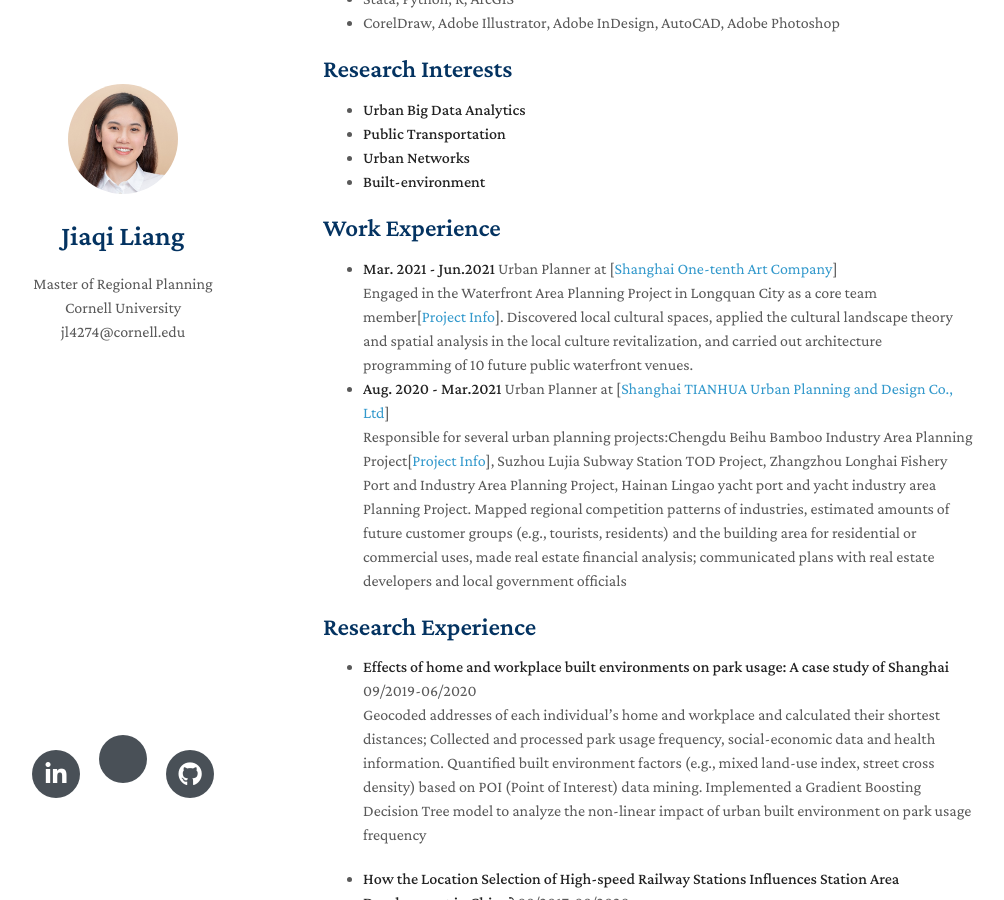
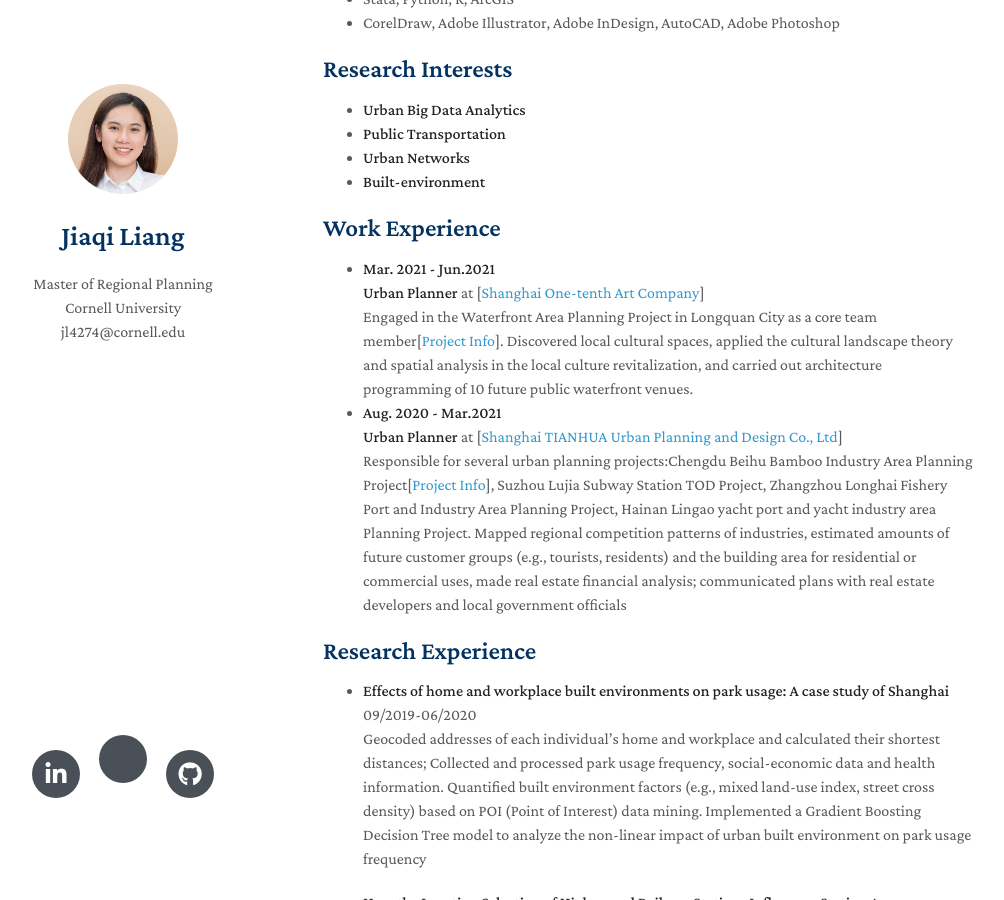
Before and after one commit to april29liang/.github.io, a Jekyll site: the page built from index.md, in a window 1280 px wide and 900 px high, scrolled down 520 px. Shown: the whole window, without its empty margins (147-1151 px from the left). Built offline with Jekyll 4.4.1, drawn with Linux system fonts in a browser that asks for light colours; nearby versions of some CDN libraries; a style sheet for code colours, icons or effects is not loaded; our own code applies the rules of GitHub Pages for plain Markdown files.

Commit message:
Update index.md

```diff
--- a/index.md
+++ b/index.md
@@ -21,10 +21,14 @@ I have rich practical experiences as an urban planner. I have been involved in 6
 
 ## Work Experience
 
-- **Mar. 2021 - Jun.2021** Urban Planner at [[Shanghai One-tenth Art Company](https://www.onetenth.cn/en/home/)]
+- **Mar. 2021 - Jun.2021**
+  <br>
+  **Urban Planner** at [[Shanghai One-tenth Art Company](https://www.onetenth.cn/en/home/)]
   <br>
   Engaged in the Waterfront Area Planning Project in Longquan City as a core team member[[Project Info](https://www.onetenth.cn/en/cities/p_f992b662a4c3d36c3a92f7c7bd14cbd2)]. Discovered local cultural spaces, applied the cultural landscape theory and spatial analysis in the local culture revitalization, and carried out architecture programming of 10 future public waterfront venues.
-- **Aug. 2020 - Mar.2021** Urban Planner at [[Shanghai TIANHUA Urban Planning and Design Co., Ltd](https://www.thape.com/?locale=en)]
+- **Aug. 2020 - Mar.2021**
+  <br>
+  **Urban Planner** at [[Shanghai TIANHUA Urban Planning and Design Co., Ltd](https://www.thape.com/?locale=en)]
   <br>
   Responsible for several urban planning projects:Chengdu Beihu Bamboo Industry Area Planning Project[[Project Info](https://www.thape.com/works/60)], Suzhou Lujia Subway Station TOD Project, Zhangzhou Longhai Fishery Port and Industry Area Planning Project, Hainan Lingao yacht port and yacht industry area Planning Project. Mapped regional competition patterns of industries, estimated amounts of future customer groups (e.g., tourists, residents) and the building area for residential or commercial uses, made real estate financial analysis; communicated plans with real estate developers and local government officials
 
```
